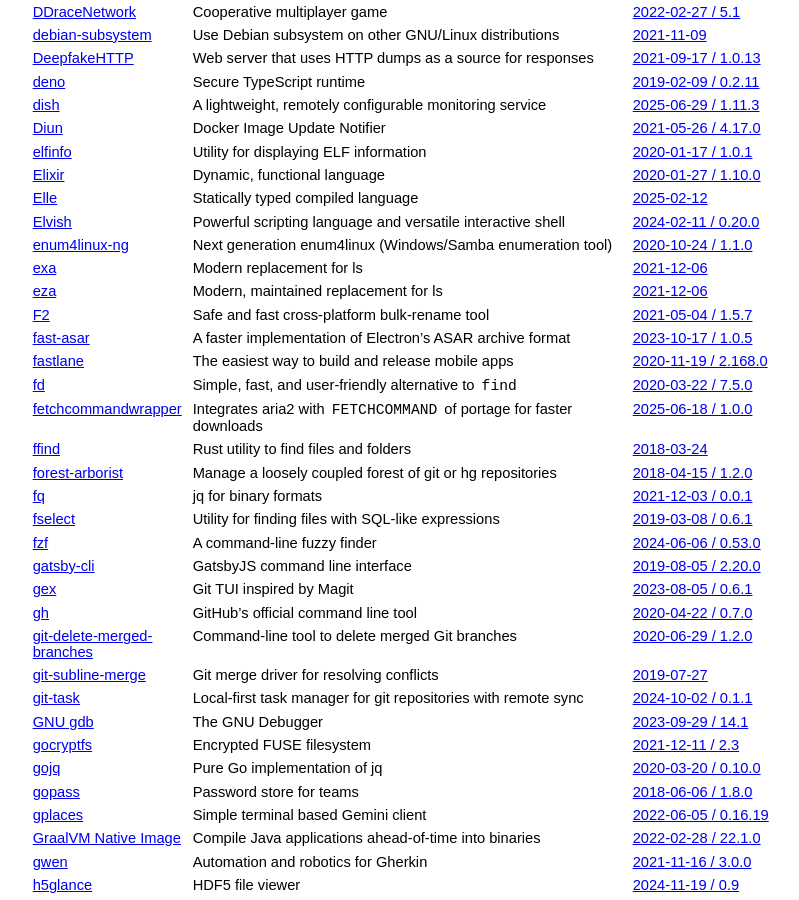
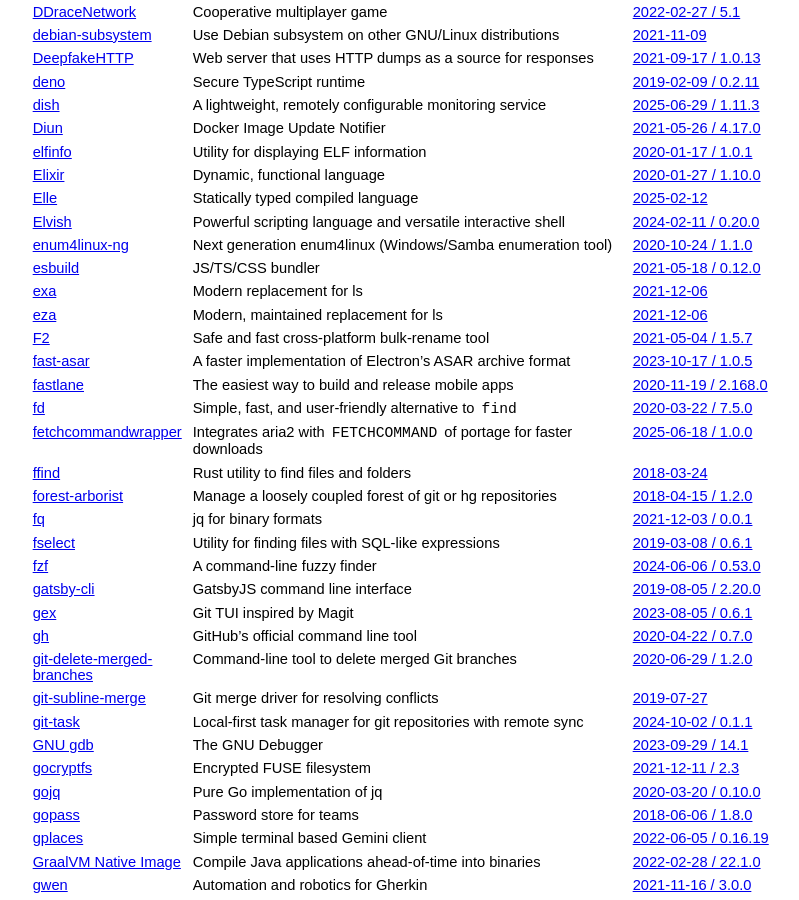
Before and after one commit to jcs/no_color, a Jekyll site: the page built from index.md, in a window 1280 px wide and 900 px high, scrolled down 3549 px. Shown: the whole window, without its empty margins (211-1010 px from the left). Built offline with Jekyll 4.4.1, drawn with Linux system fonts in a browser that asks for light colours; our own code applies the rules of GitHub Pages for plain Markdown files.

Commit message:
Add esbuild (#313)

```diff
--- a/index.md
+++ b/index.md
@@ -192,6 +192,7 @@ color by default via `NO_COLOR`.
 | [Elle](https://github.com/acquitelol/elle) | Statically typed compiled language | [2025-02-12](https://github.com/acquitelol/elle/commit/8872c8a582e015d2b1c50b18f460f0da63087354) |
 | [Elvish](https://elv.sh) | Powerful scripting language and versatile interactive shell | [2024-02-11 / 0.20.0](https://elv.sh/blog/0.20.0-release-notes.html) |
 | [enum4linux-ng](https://github.com/cddmp/enum4linux-ng) | Next generation enum4linux (Windows/Samba enumeration tool) | [2020-10-24 / 1.1.0](https://github.com/cddmp/enum4linux-ng/commit/fa8f371de9975d4613c6ed9582b26db2584d10d8) |
+| [esbuild](https://github.com/evanw/esbuild) | JS/TS/CSS bundler | [2021-05-18 / 0.12.0](https://github.com/evanw/esbuild/releases/v0.12.0) |
 | [exa](https://github.com/ogham/exa) | Modern replacement for ls | [2021-12-06](https://github.com/ogham/exa/commit/7c957f95b328aabe75f7494633dae5893d4ed3d1) |
 | [eza](https://github.com/cafkafk/eza) | Modern, maintained replacement for ls | [2021-12-06](https://github.com/cafkafk/eza/commit/7c957f95b328aabe75f7494633dae5893d4ed3d1) |
 | [F2](https://github.com/ayoisaiah/f2) | Safe and fast cross-platform bulk-rename tool | [2021-05-04 / 1.5.7](https://github.com/ayoisaiah/f2/releases/tag/v1.5.7) |
```
